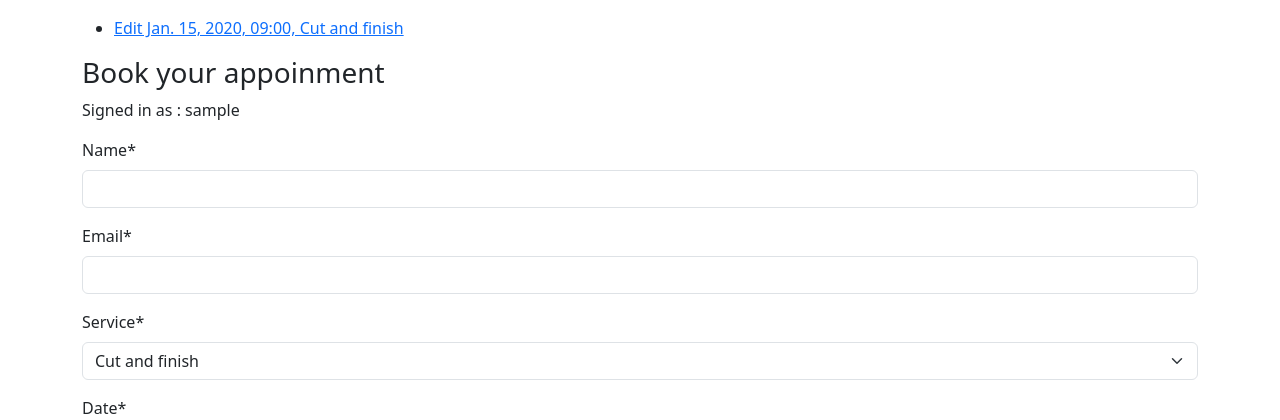
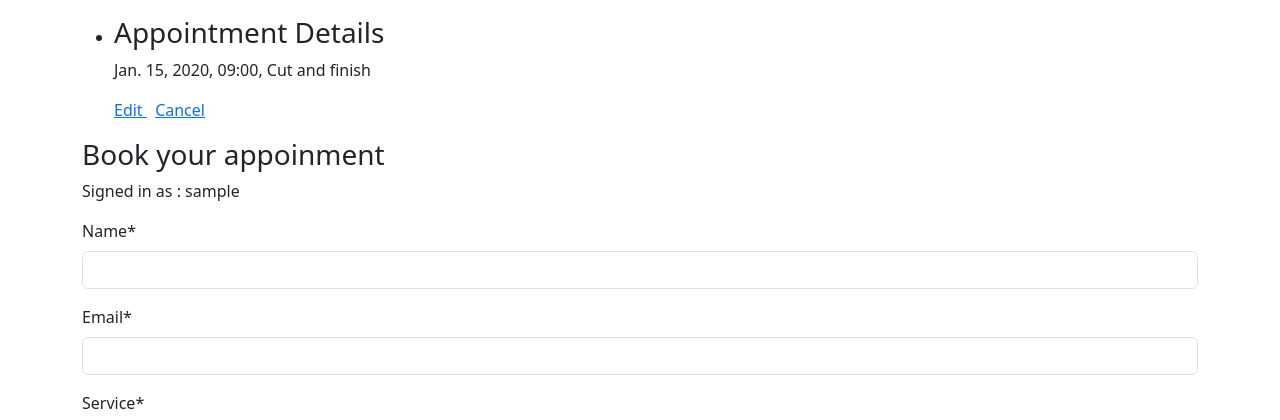
Before and after one commit to chrissuttondev/Barbershop, a Django app: page /appointments/appointments/ in a window 1280 px wide. Shown: the part 120-540 px from the top of the page. Run offline with Django 5.2, Linux system fonts and the light colour scheme; the first user in the database is signed in; tables that the repository leaves empty hold one stand-in row (Sample ...); some libraries are stand-ins or nearby versions.

Commit message:
Edit and delete now working as expected

```diff
--- a/appointments/templates/appointments/appointments.html
+++ b/appointments/templates/appointments/appointments.html
@@ -18,7 +18,10 @@
     {% for appointment in appointments %}
     {% if user.is_authenticated and appointment.user == user%}
     <li>
-    <a href="{% url 'appointments_edit' appointment.id %}">Edit {{ appointment.date }}, {{ appointment.time }}, {{ appointment.get_service_display }}</a>
+        <h3>Appointment Details</h3>
+        <p>{{ appointment.date }}, {{ appointment.time }}, {{ appointment.get_service_display }}</p>
+        <a href="{% url 'appointments_edit' appointment.id %}">Edit </a> &nbsp;
+        <a href="{% url 'appointments_cancel' appointment.id %}">Cancel</a>
     </li>
     {% endif %}
     {% endfor %}
--- a/appointments/urls.py
+++ b/appointments/urls.py
@@ -4,5 +4,5 @@ from . import views as appointment_views
 urlpatterns = [
     path('appointments/', appointment_views.appointments, name='appointments'),
     path('appointments/<int:appointment_id>/edit/', appointment_views.appointment_edit, name='appointments_edit'), # noqa
-    # path('appointments/<int:appointment_id>/cancel/', appointment_views.appointment_cancel, name='appointments_cancel'), # noqa
+    path('appointments/<int:appointment_id>/cancel/', appointment_views.appointment_cancel, name='appointments_cancel'), # noqa
 ]
--- a/appointments/views.py
+++ b/appointments/views.py
@@ -42,14 +42,15 @@ def appointments(request):
         )
 
 
-# Labeled edit but, functions as delete
-# def appointment_edit(request, appointment_id):
-#     appointment = get_object_or_404(appointment_booking, pk=appointment_id)
-#     appointment.delete()
-#     messages.add_message(request, messages.SUCCESS, 'Appointment Updated')
-#     return redirect(reverse('appointments'))
+# Cancel
+def appointment_cancel(request, appointment_id):
+    appointment = get_object_or_404(appointment_booking, pk=appointment_id)
+    appointment.delete()
+    messages.add_message(request, messages.SUCCESS, 'Appointment Cancelled')
+    return redirect(reverse('appointments'))
 
 
+# Edit
 def appointment_edit(request, appointment_id):
     appointment = get_object_or_404(appointment_booking, pk=appointment_id)
     if request.method == "POST":
@@ -74,31 +75,3 @@ def appointment_edit(request, appointment_id):
         return HttpResponse(
                             "Not authorized to edit this appointment!",
                             status=403)
-
-
-# cancel
-# def appointment_cancel(request, appointment_id):
-#     appointment = get_object_or_404(appointment_booking, pk=appointment_id)
-#     if request.method == "POST":
-#         if appointment.user.id == request.user.id:
-#             appointment_form = AppointmentForm(data=request.POST, instance=appointment) # noqa
-#             if appointment_form.is_valid():
-#                 appointment_form.delete()
-#                 messages.add_message(
-#                     request, messages.SUCCESS,
-#                     'Appointment Deleted')
-#                 return redirect(reverse('appointments'))
-
-#         return redirect(reverse('appointments_cancel')) # noqa
-#   # noqa
-#     else:
-#         messages.error('Error updating appointment!')
-
-#     if request.user.is_authenticated and appointment.user == request.user:
-#         appointment_form = AppointmentForm(instance=appointment)
-#         return render(
-#                     request,
-#                     "appointments/appointments_cancel.html",
-#                     {'appointment_form': appointment_form,
-#                      'appointments': appointments}
-#                     )
```
